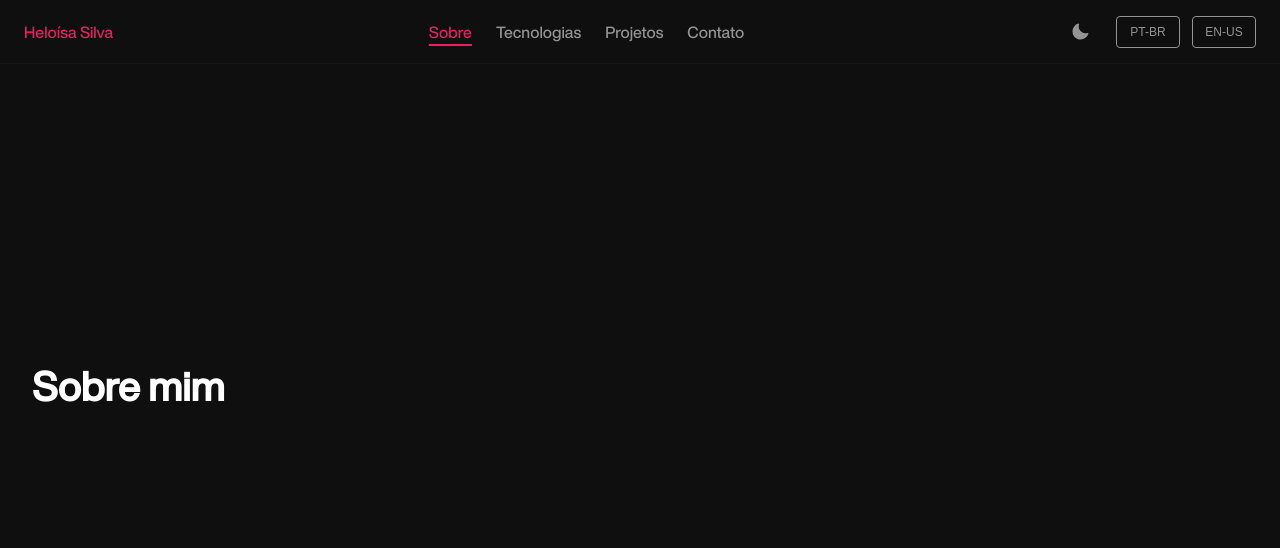
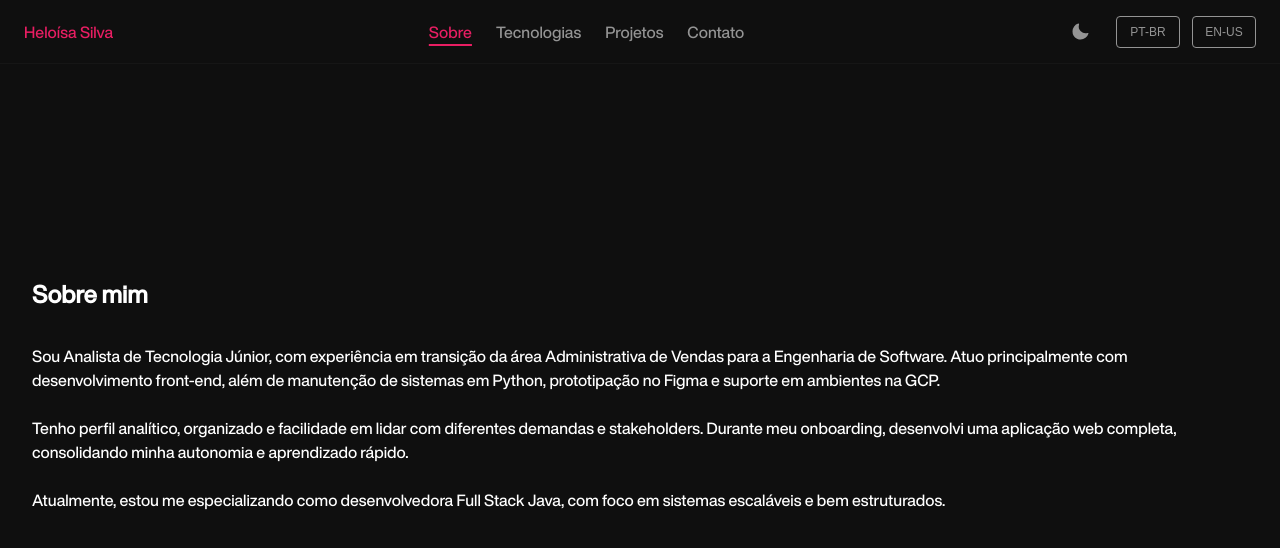
Before and after one commit to heloisacrisilva/myportfolio, a Next.js app: page /about in a window 1280 px wide. Shown: the top 548 px of the page. Built offline with nearby package versions, Linux system fonts and the light colour scheme.

Commit message:
feat: add description

```diff
--- a/src/components/Sections/aboutSection/index.tsx
+++ b/src/components/Sections/aboutSection/index.tsx
@@ -11,9 +11,8 @@ export const AboutSection = ({ lang }: AboutSectionProps) => {
   const t = getTranslation(lang, 'aboutSection');
   return (
     <S.Section>
-      <S.Title>
-        {t('title')}
-      </S.Title>
+      <S.Title>{t('title')}</S.Title>
+      <S.Description>{t('description')}</S.Description>
     </S.Section>
   );
 };
--- a/src/components/Sections/aboutSection/style.ts
+++ b/src/components/Sections/aboutSection/style.ts
@@ -1,4 +1,4 @@
-import styled from "styled-components";
+import styled from 'styled-components';
 
 export const Section = styled.div`
   width: 100%;
@@ -6,12 +6,20 @@ export const Section = styled.div`
   display: flex;
   flex-direction: column;
   align-items: flex-start;
-  justify-content: space-around;
+  justify-content: center;
   padding: 4rem 2rem;
+  gap: 1rem;
 `;
 
 export const Title = styled.h1`
-  font-size: 2.5rem;
+  font-size: ${({ theme }) => theme.fonts.sizer.xxl};
   color: ${({ theme }) => theme.primaryColor};
   margin-bottom: 1rem;
 `;
+
+export const Description = styled.span`
+  font-size: ${({ theme }) => theme.fonts.sizer.xl};
+  color: ${({ theme }) => theme.primaryColor};
+  display: inline-block;
+  white-space: pre-line;
+`;
--- a/src/locale/en.json
+++ b/src/locale/en.json
@@ -10,6 +10,7 @@
     "contact": "Contact"
   },
   "aboutSection": {
-    "title": "About me"
+    "title": "About me",
+    "description": "I am a Junior Technology Analyst, with experience in transitioning from the Sales Administration area to Software Engineering. I mainly work with front-end development, as well as maintaining systems in Python, prototyping in Figma and providing support in GCP environments.\n\nI have an analytical, organized profile and a talent for handling different demands and stakeholders. During my onboarding, I developed a complete web application, consolidating my autonomy and quick learning ability.\n\nCurrently, I am specializing as a Full Stack Java Developer, focusing on scalable and well-structured systems."
   }
 }
--- a/src/locale/pt.json
+++ b/src/locale/pt.json
@@ -10,7 +10,7 @@
     "contact": "Contato"
   },
   "aboutSection": {
-    "title": "Sobre mim"
+    "title": "Sobre mim",
+    "description": "Sou Analista de Tecnologia Júnior, com experiência em transição da área Administrativa de Vendas para a Engenharia de Software. Atuo principalmente com desenvolvimento front-end, além de manutenção de sistemas em Python, prototipação no Figma e suporte em ambientes na GCP.\n\nTenho perfil analítico, organizado e facilidade em lidar com diferentes demandas e stakeholders. Durante meu onboarding, desenvolvi uma aplicação web completa, consolidando minha autonomia e aprendizado rápido.\n\nAtualmente, estou me especializando como desenvolvedora Full Stack Java, com foco em sistemas escaláveis e bem estruturados."
   }
-
 }
```
